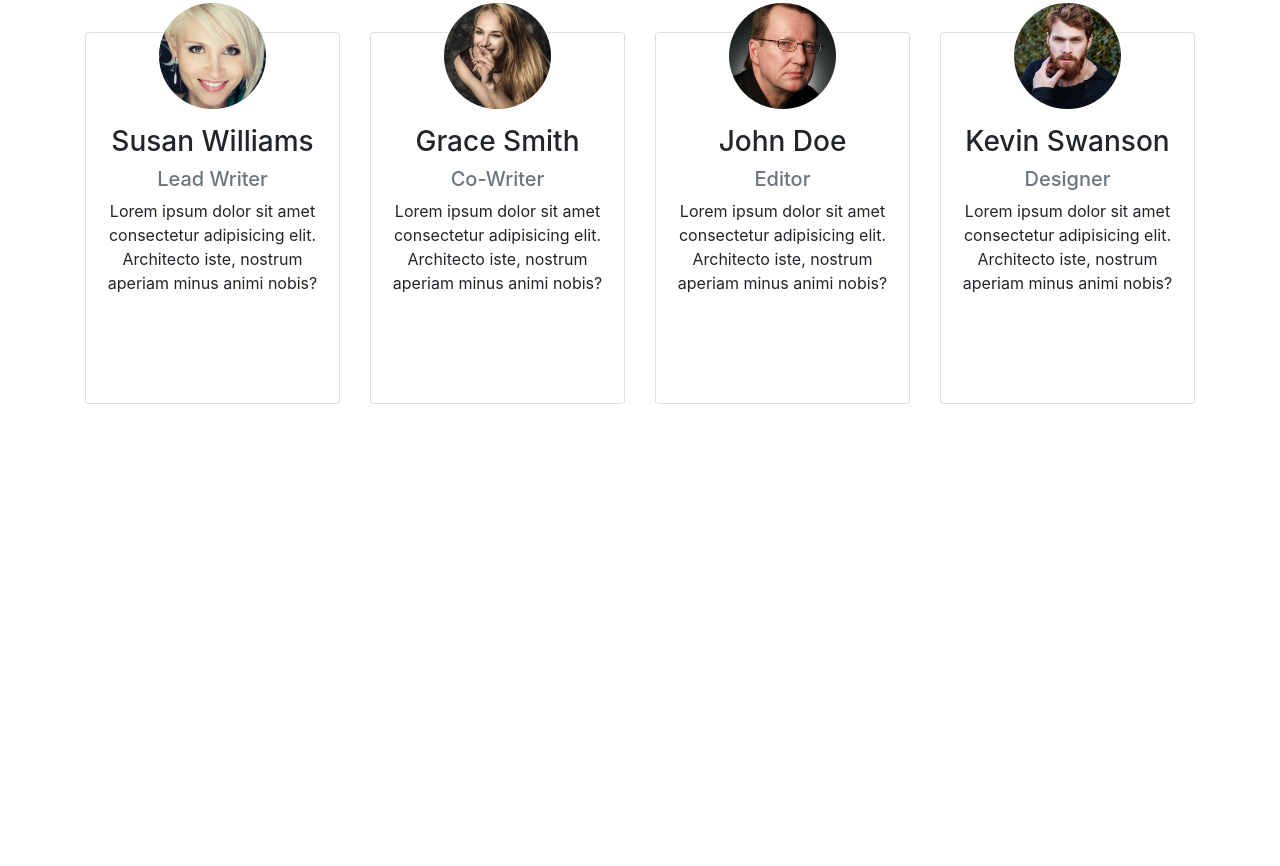
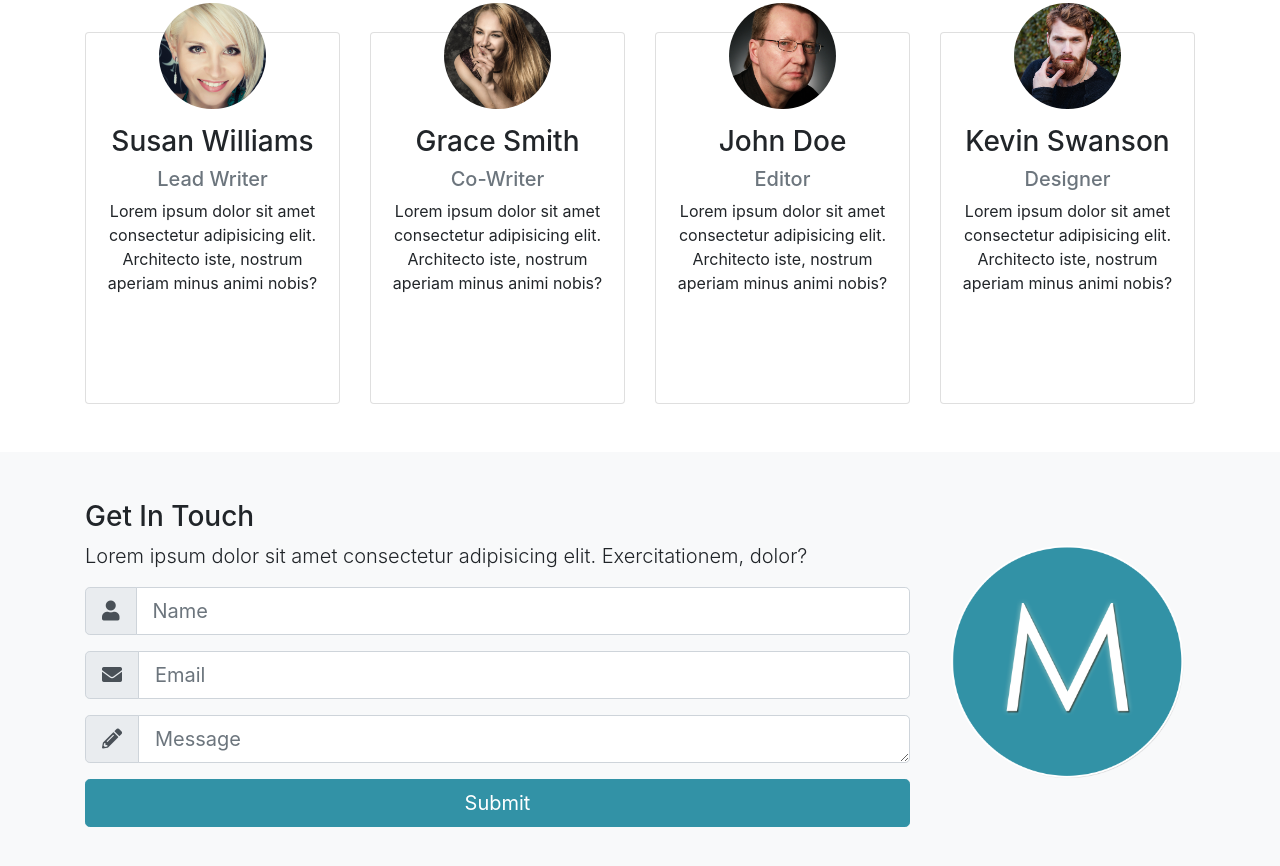
Before and after one commit to KadenZipfel/mizuxe, a plain HTML site: page index.html in a window 1280 px wide. Shown: the part 1934-2800 px from the top of the page. Before the commit the page ends 2386 px from the top, so only its background shows below. Drawn offline with nearby package versions, Linux system fonts and the light colour scheme.

Commit message:
Create contact section

```diff
--- a/index.html
+++ b/index.html
@@ -74,7 +74,7 @@
         </div>
         <div class="col-md-4">
           <button class="btn btn-primary btn-lg btn-block">
-            <i class="fas fa-envelope-open-o"></i>Subscribe
+            <i class="fas fa-envelope"></i> Subscribe
           </button>
         </div>
       </div>
@@ -356,6 +356,50 @@
     </div>
   </section>
 
+  <!-- Contact -->
+  <section id="contact" class="bg-light py-5">
+    <div class="container">
+      <div class="row">
+        <div class="col-lg-9">
+          <h3>Get In Touch</h3>
+          <p class="lead">Lorem ipsum dolor sit amet consectetur
+            adipisicing elit. Exercitationem, dolor?
+          </p>
+          <form>
+            <div class="input-group input-group-lg mb-3">
+              <div class="input-group-prepend">
+                <span class="input-group-text">
+                  <i class="fas fa-user"></i>
+                </span>
+              </div>
+              <input type="text" class="form-control" placeholder="Name">
+            </div>
+            <div class="input-group input-group-lg mb-3">
+              <div class="input-group-prepend">
+                <span class="input-group-text">
+                  <i class="fas fa-envelope"></i>
+                </span>
+              </div>
+              <input type="text" class="form-control" placeholder="Email">
+            </div>
+            <div class="input-group input-group-lg mb-3">
+              <div class="input-group-prepend">
+                <span class="input-group-text">
+                  <i class="fas fa-pencil-alt"></i>
+                </span>
+              </div>
+              <textarea class="form-control" placeholder="Message" rows="5"></textarea>
+            </div>
+            <button class="btn btn-primary btn-block btn-lg">Submit</button>
+          </form>
+        </div>
+        <div class="col-lg-3 align-self-center">
+          <img src="img/mlogo.png" alt="" class="img-fluid">
+        </div>
+      </div>
+    </div>
+  </section>
+
   <script
     src="https://code.jquery.com/jquery-3.3.1.min.js"
     integrity="sha256-FgpCb/KJQlLNfOu91ta32o/NMZxltwRo8QtmkMRdAu8="
```
